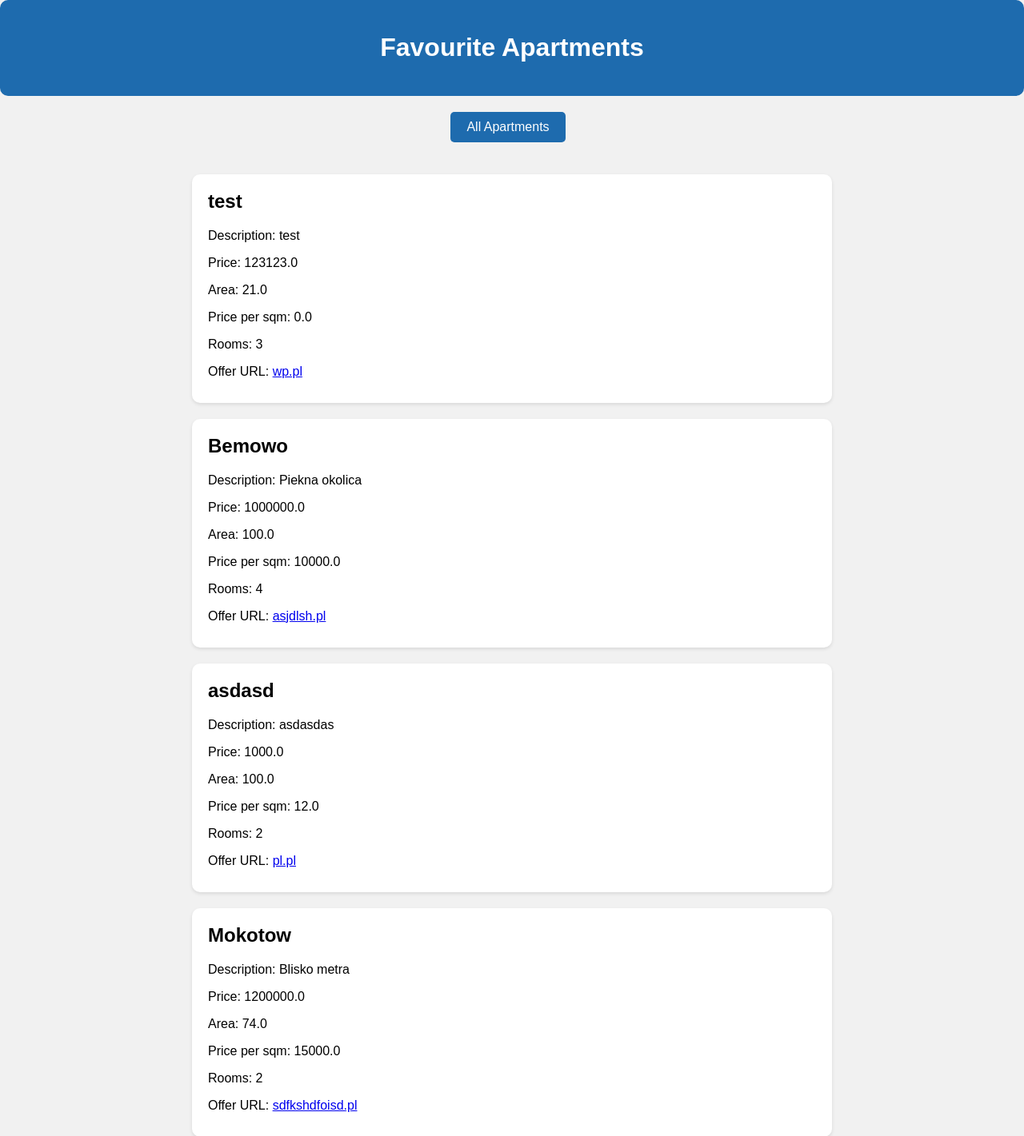
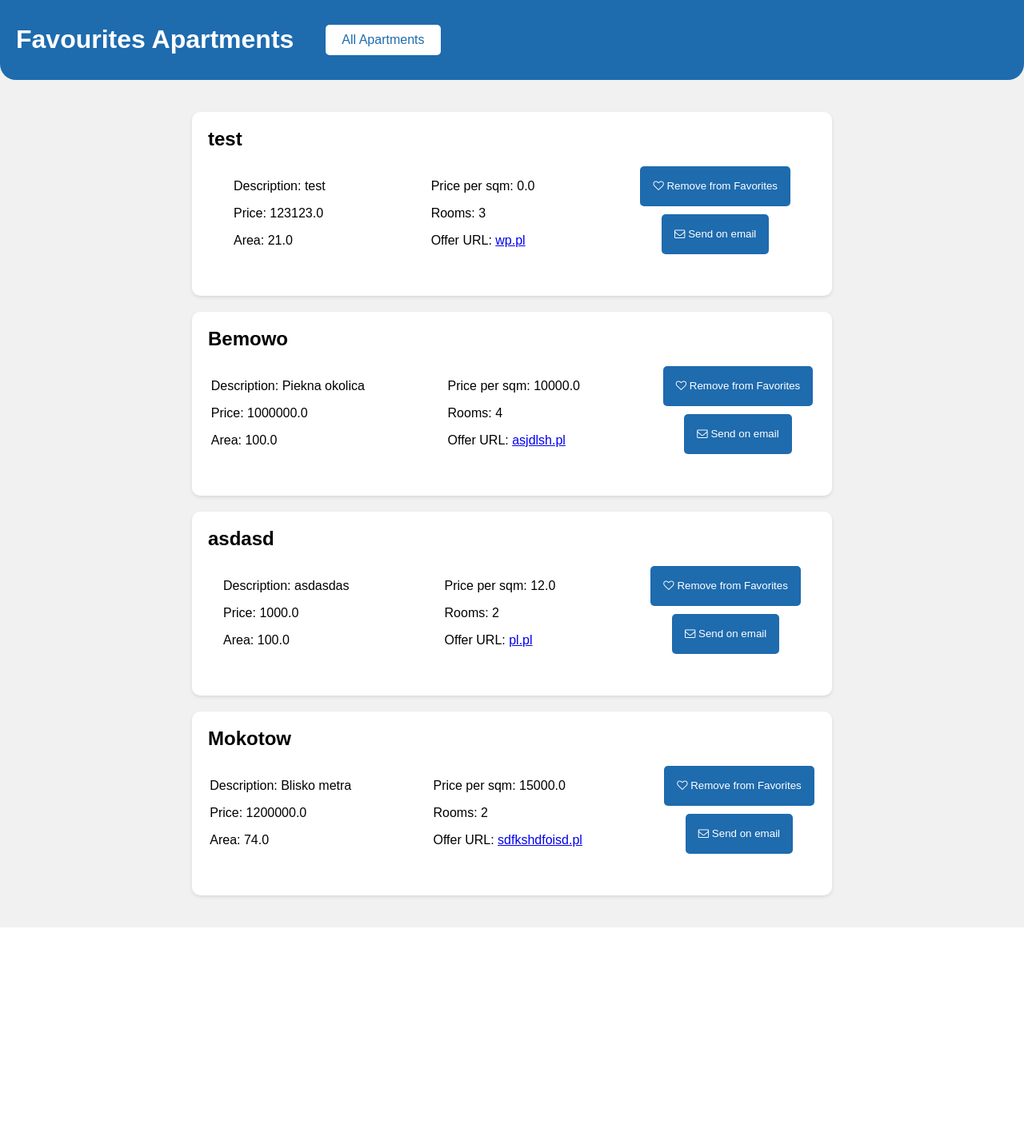
Before and after one commit to JuliaGruszczynska/Projekt, a Django app: page /favourites/ in a window 1280 px wide. Shown: the top 1421 px of the page at 80% size. After the commit the page ends 1160 px from the top, so only its background shows below. Run offline with Django 4.2, Linux system fonts and the light colour scheme; data comes from the database, SQL or seed files in the repository; both versions use the stored data as it was after the commit.

Commit message:
Finalna wersja

```diff
--- a/projektPython/apartments/templates/apartments/favourites.html
+++ b/projektPython/apartments/templates/apartments/favourites.html
@@ -1,6 +1,7 @@
 <!DOCTYPE html>
 <html>
 <head>
+    <link rel="stylesheet" href="https://cdnjs.cloudflare.com/ajax/libs/font-awesome/4.7.0/css/font-awesome.min.css">
     <title>Favourite Apartments</title>
     <style>
         body {
@@ -17,12 +18,42 @@
         }
 
         .header {
+                    position: sticky;
+            left: 0;
+            top: 0;
             background-color: #1e6bae;
-            padding: 20px;
+            padding: 10px;
+            padding-left: 20px;
             color: white;
-            text-align: center;
-            border-radius: 10px;
+            text-align: left;
+            border-radius:  0 0 20px 20px;
             margin-bottom: 20px;
+            display: flex;
+            align-items: center;
+        }
+
+        .navigation {
+            display: flex;
+            justify-content: center;
+            padding-left: 40px;
+        }
+
+        .navigation a {
+            color: #1e6bae;
+            background-color: white;
+            padding: 10px 20px;
+            text-decoration: none;
+            border-radius: 5px;
+            margin-right: 10px;
+        }
+
+        .navigation a:hover {
+            color: white;
+            background-color: #0d518c;
+            padding: 10px 20px;
+            text-decoration: none;
+            border-radius: 5px;
+            margin-right: 10px;
         }
 
         .apartment {
@@ -41,45 +72,121 @@
             margin-bottom: 10px;
         }
 
-        .navigation {
-            display: flex;
-            justify-content: center;
-            margin-bottom: 20px;
+        .action-btn {
+            background-color: #1e6bae;
+            color: white;
+            border: none;
+            padding: 8px 16px;
+            border-radius: 5px;
+            cursor: pointer;
+            height: 50px;
+            width: 80px
+            text-align: center;
         }
 
-        .navigation a {
-            color: white;
-            background-color: #1e6bae;
-            padding: 10px 20px;
-            text-decoration: none;
-            border-radius: 5px;
-            margin-right: 10px;
+        .action-btn:hover {
+            background-color: #175591;
+        }
+
+        .card-container {
+            display: flex;
+            justify-content: space-evenly;
+            gap: 100px;
+            padding-bottom: 30px;
+        }
+        .button-container {
+            display: flex;
+            flex-direction: column;
+            align-items: center;
+            gap: 10px
         }
     </style>
 </head>
 <body>
     <div class="header">
-        <h1>Favourite Apartments</h1>
-    </div>
+        <h1>Favourites Apartments</h1>
         <div class="navigation">
             <a href="{% url '' %}">All Apartments</a>
+        </div>
     </div>
     <div class="container">
         {% if favourite_apartments %}
             {% for favourite_apartment in favourite_apartments %}
             <div class="apartment">
                 <h2>{{ favourite_apartment.apartament.place }}</h2>
+                <div class="card-container">
+                    <div>
                         <p>Description: {{ favourite_apartment.apartament.description }}</p>
                         <p>Price: {{ favourite_apartment.apartament.price }}</p>
                         <p>Area: {{ favourite_apartment.apartament.area }}</p>
+                    </div>
+                    <div>
                         <p>Price per sqm: {{ favourite_apartment.apartament.price_per_m }}</p>
                         <p>Rooms: {{ favourite_apartment.apartament.rooms }}</p>
                         <p>Offer URL: <a href="{{ favourite_apartment.apartament.offer_url }}">{{ favourite_apartment.apartament.offer_url }}</a></p>
+                    </div>
+                    <div class="button-container">
+                        <button class="action-btn" onclick="removeFromFavorites('{{ favourite_apartment.id }}')">
+                            <span class="fa fa-heart-o">
+                            </span>
+                            <span>
+                                Remove from Favorites
+                            </span>
+                        </button>
+                        <button class="action-btn" onclick="sendEmail('{{ favourite_apartment.id }}')">
+                            <span class="fa fa-envelope-o"></span>
+                            <span>Send on email</span>
+                        </button>
+                    </div>
+                </div>
+
+
+
             </div>
             {% endfor %}
         {% else %}
             <p>No favourite apartments found.</p>
         {% endif %}
     </div>
+    <script>
+        function removeFromFavorites(apartmentId) {
+            fetch('/remove-from-favorites/', {
+                method: 'POST',
+                headers: {
+                    'Content-Type': 'application/json',
+                    'X-CSRFToken': '{{ csrf_token }}'
+                },
+                body: JSON.stringify({ 'id': apartmentId,})
+            })
+            .then(response => window.location.reload())
+            .catch(error => {
+                console.error('Error:', error);
+            });
+        };
+
+        function sendEmail(apartmentId) {
+          let email = prompt("Please enter your email:", "@gmail.com");
+          if (email == null || email == "") {
+            alert("User cancelled the prompt.");
+          } else {
+            fetch('/send-favorite-details/', {
+                method: 'POST',
+                headers: {
+                    'Content-Type': 'application/json',
+                    'X-CSRFToken': '{{ csrf_token }}'
+                },
+                body: JSON.stringify(
+                {
+                'id': apartmentId,
+                'email': email
+                })
+            })
+            .then(response => window.location.reload())
+            .catch(error => {
+                console.error('Error:', error);
+            });
+          }
+        }
+    </script>
 </body>
 </html>
--- a/projektPython/apartments/urls.py
+++ b/projektPython/apartments/urls.py
@@ -6,5 +6,7 @@ urlpatterns = [
     path('', views.hello_word_view, name=''),
     path('favourites/', views.favourites_view, name='favourites'),
     path('add-to-favorites/', views.add_to_favorites, name='add-to-favorites'),
+    path('remove-from-favorites/', views.remove_from_favorites, name='remove-from-favorites'),
+    path('send-favorite-details/', views.send_favorite_details, name='send-favorite-details'),
 
 ]
--- a/projektPython/apartments/views.py
+++ b/projektPython/apartments/views.py
@@ -5,6 +5,9 @@ from django.shortcuts import render
 from apartments.models import Apartment, FavoriteApartment
 from django.http import JsonResponse
 from django.shortcuts import get_object_or_404
+from rest_framework.decorators import api_view
+from django.core.mail import send_mail
+from django.http import JsonResponse
 
 # Create your views here.
 def hello_word_view(request):
@@ -19,15 +22,10 @@ def favourites_view(request):
         "favourite_apartments": favourite_apartments
     })
 
-
+@api_view(['POST'])
 def add_to_favorites(request):
     if request.method == 'POST':
-        apartament_id = request.POST.get('apartament_id')
-        body = parse_qs(request.body)
-        param_value = body.get('param_name')
-        print('apartament_id')
-        print(request)
-
+        apartament_id = request.data['apartament_id']
 
         # Sprawdź, czy oferta istnieje
         try:
@@ -36,12 +34,64 @@ def add_to_favorites(request):
             return JsonResponse({'message': 'Apartment not found.'}, status=404)
 
 
-        if FavoriteApartment.objects.filter(apartment=apartment).exists():
+        if FavoriteApartment.objects.filter(apartament=apartment).exists():
             message = 'This apartment is already in favorites.'
         else:
-            FavoriteApartment.objects.create(apartment=apartment)
+            FavoriteApartment.objects.create(apartament=apartment)
             message = 'Apartment added to favorites.'
 
         return JsonResponse({'message': message})
     else:
         return JsonResponse({'message': 'Invalid request method.'})
+
+@api_view(['POST'])
+def remove_from_favorites(request):
+    if request.method == 'POST':
+        id = request.data['id']
+        print('id')
+        print(id)
+        # Odczytaj inne potrzebne dane z request.POST
+
+        # Sprawdź, czy apartament istnieje w ulubionych
+        try:
+            favorite_apartment = FavoriteApartment.objects.get(id=id)
+        except FavoriteApartment.DoesNotExist:
+            return JsonResponse({'message': 'Apartment not found in favorites.'})
+
+        # Usuń apartament z ulubionych
+        print('favorite_apartment.id')
+        print(favorite_apartment.id)
+        favorite_apartment.delete()
+
+        # Zwróć odpowiedź JSON
+        return JsonResponse({'message': 'Apartment removed from favorites.'})
+
+    # Zwróć odpowiedź JSON dla innych metod niż POST
+    return JsonResponse({'message': 'Invalid request method.'})
+
+@api_view(['POST'])
+def send_favorite_details(request):
+    if request.method == 'POST':
+        id = request.data['id']
+        email = request.data['email']
+
+        # Pobierz szczegóły ulubionego apartamentu
+        try:
+            favorite_apartment = FavoriteApartment.objects.get(id=id)
+            apartment = favorite_apartment.apartament
+        except FavoriteApartment.DoesNotExist:
+            return JsonResponse({'message': 'Apartment not found in favorites.'})
+
+        # Przygotuj treść wiadomości e-mail
+        subject = 'Favorite Apartment Details'
+        message = f'Place: {apartment.place}\nDescription: {apartment.description}\nPrice: {apartment.price}\nArea: {apartment.area}\nPrice per sqm: {apartment.price_per_m}\nRooms: {apartment.rooms}\nOffer URL: {apartment.offer_url}'
+        recipient_list = [email]
+
+        # Wyślij e-mail
+        send_mail(subject, message, from_email=None, recipient_list=recipient_list)
+
+        # Zwróć odpowiedź JSON
+        return JsonResponse({'message': 'Apartment details sent to email.'})
+
+    # Zwróć odpowiedź JSON dla innych metod niż POST
+    return JsonResponse({'message': 'Invalid request method.'})
```
Also changed, not shown: projektPython/apartments/templates/apartments/index.html (+73 -24 lines), projektPython/projektPython/settings.py (+21 -0 lines), projektPython/apartments/templates/apartments/city-skyline.svg (added), projektPython/db.sqlite3, 1 other file. Lines whose indentation alone changed are shown as unchanged.
